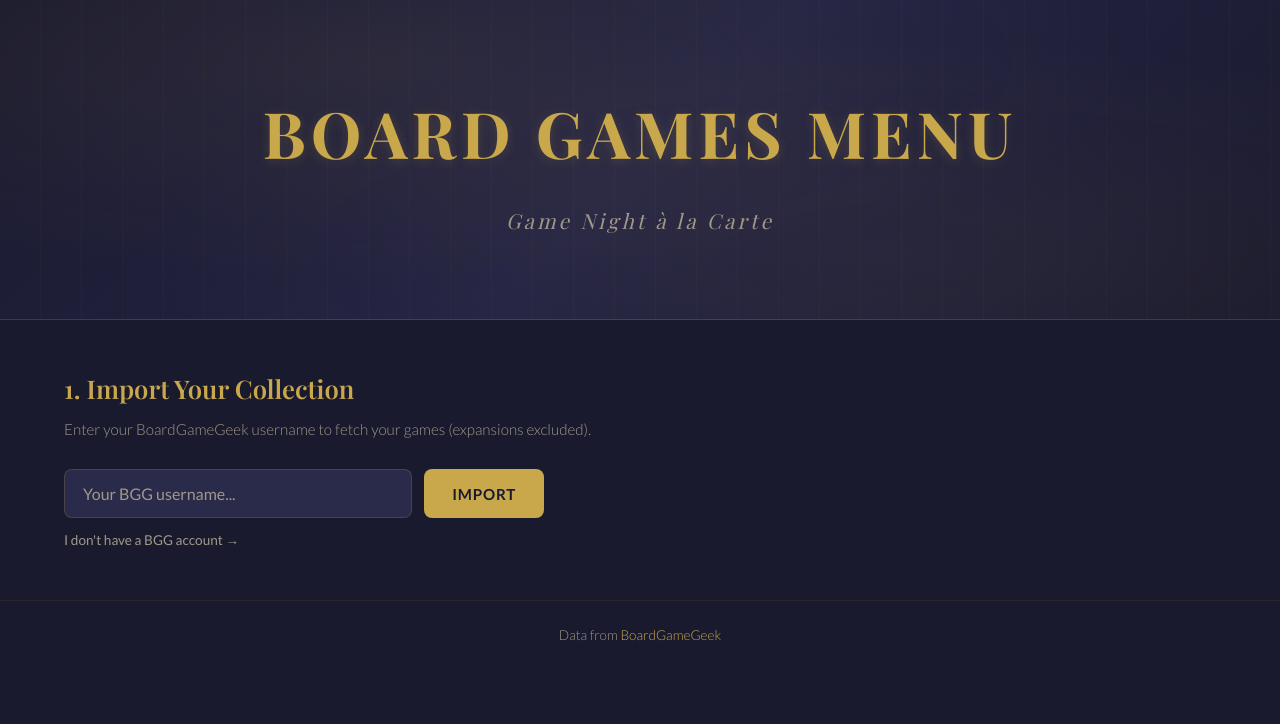
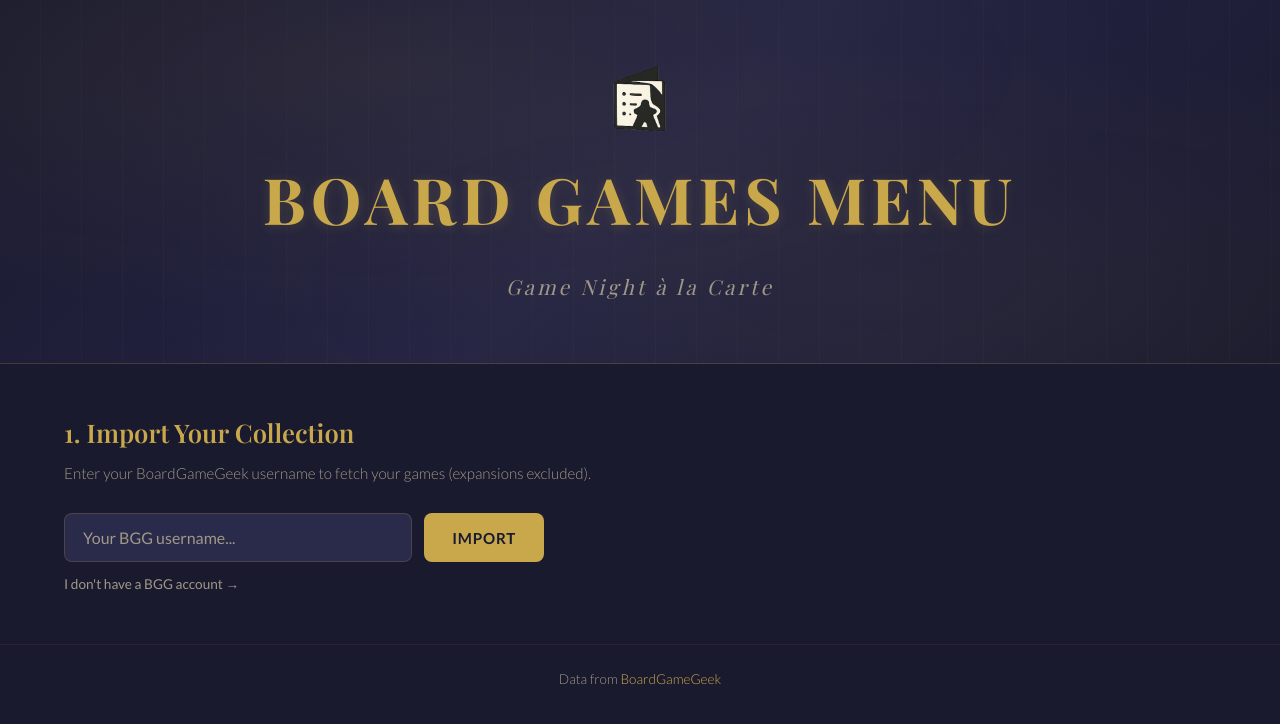
Before and after one commit to DangerBlack/boardgames_menu, a website: page public/index.html in a window 1280 px wide. Drawn offline with nearby package versions, Linux system fonts and the light colour scheme; a web font is replaced by a local one.

Commit message:
feat: logo and favicon

```diff
--- a/public/index.html
+++ b/public/index.html
@@ -2,8 +2,17 @@
 <html lang="en">
 <head>
   <meta charset="UTF-8" />
-  <meta name="viewport" content="width=device-width, initial-scale=1.0" />
+  <meta name="viewport" content="width=device-width, initial-scale=1.0, maximum-scale=1.0" />
+  <meta name="description" content="Board Games Menu — build a restaurant-style menu for your game night. Import your BGG collection, compose multi-course menus, and print." />
+  <meta name="theme-color" content="#1a1a2e" />
+  <meta property="og:title" content="Board Games Menu — Game Night à la Carte" />
+  <meta property="og:description" content="Build a restaurant-style menu for your board game night. Import from BGG, compose courses, preview and print." />
+  <meta property="og:image" content="/logo.png" />
+  <meta property="og:type" content="website" />
+  <meta name="twitter:card" content="summary" />
   <title>Board Games Menu — Game Night à la Carte</title>
+  <link rel="icon" type="image/png" href="/logo.png" />
+  <link rel="apple-touch-icon" href="/logo.png" />
   <link rel="preconnect" href="https://fonts.googleapis.com" />
   <link rel="preconnect" href="https://fonts.gstatic.com" crossorigin />
   <link href="https://fonts.googleapis.com/css2?family=Playfair+Display:ital,wght@0,400;0,600;0,700;1,400;1,600&family=Lato:wght@300;400;700&display=swap" rel="stylesheet" />
@@ -14,6 +23,7 @@
   <header class="hero">
     <div class="hero__overlay"></div>
     <div class="hero__content">
+      <img src="/logo.png" alt="Board Games Menu" class="hero__logo" />
       <h1 class="hero__title">Board Games Menu</h1>
       <p class="hero__subtitle">Game Night à la Carte</p>
     </div>
--- a/public/style.css
+++ b/public/style.css
@@ -94,6 +94,15 @@ body {
   text-transform: uppercase;
   margin-bottom: 0.3em;
   text-shadow: 0 2px 12px rgba(201,168,76,0.2);
+}
+
+.hero__logo {
+  height: 80px;
+  width: auto;
+  margin-bottom: 8px;
+  display: block;
+  margin-left: auto;
+  margin-right: auto;
 }
 
 .hero__subtitle {
```
Also changed, not shown: assets/logo.png (added), public/logo.png (added).
